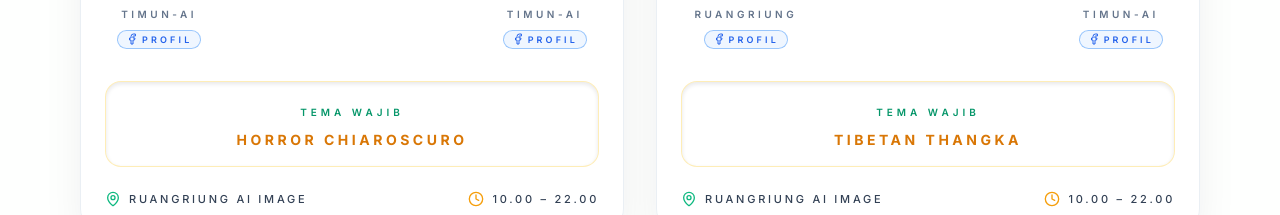
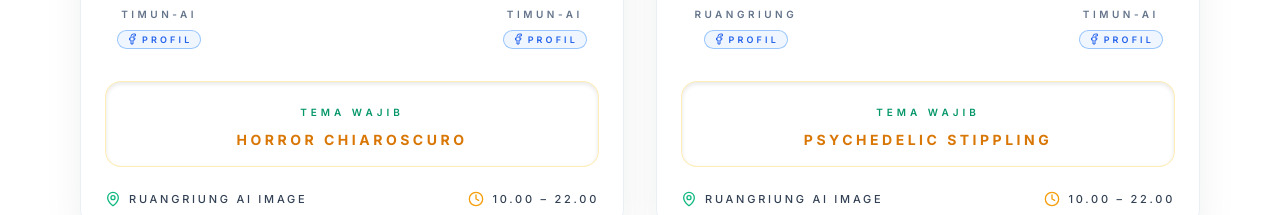
Before and after one commit to ruangriung/ruangriung-generator-app, a Next.js app: page /battle-ignite-friendship in a window 1280 px wide. Shown: the part 3740-3955 px from the top of the page. Built offline with nearby package versions, Linux system fonts and the light colour scheme; no server answers.

Commit message:
Update quarterfinal match theme

```diff
--- a/app/battle-ignite-friendship/page.tsx
+++ b/app/battle-ignite-friendship/page.tsx
@@ -268,7 +268,7 @@ const quarterFinalMatches = [
     dateLabel: 'Jumat, 19 September 2025',
     timeLabel: '10.00 – 22.00',
     locationLabel: 'RuangRiung AI Image',
-    theme: 'Tibetan Thangka',
+    theme: 'Psychedelic Stippling',
     left: withParticipant('Saka Mbarep'),
     right: withParticipant('Ismail A.R'),
   },
```
